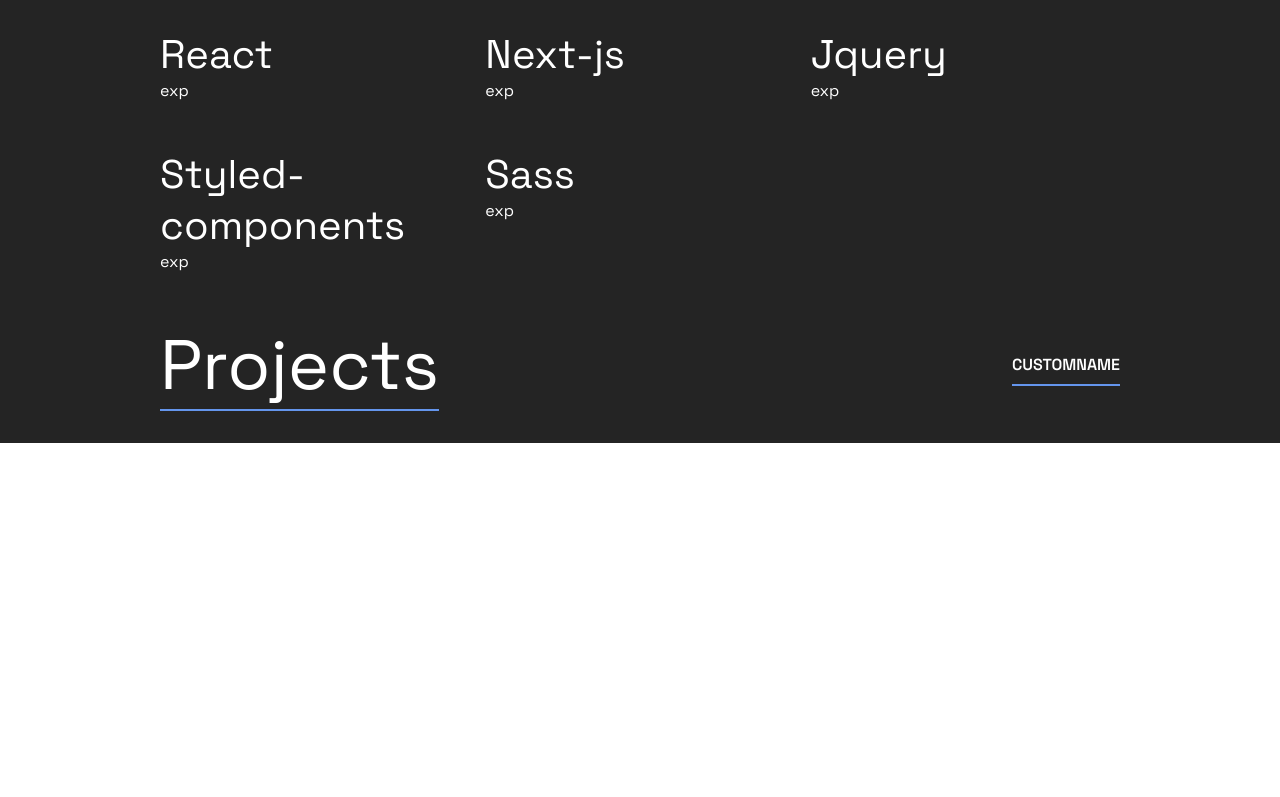
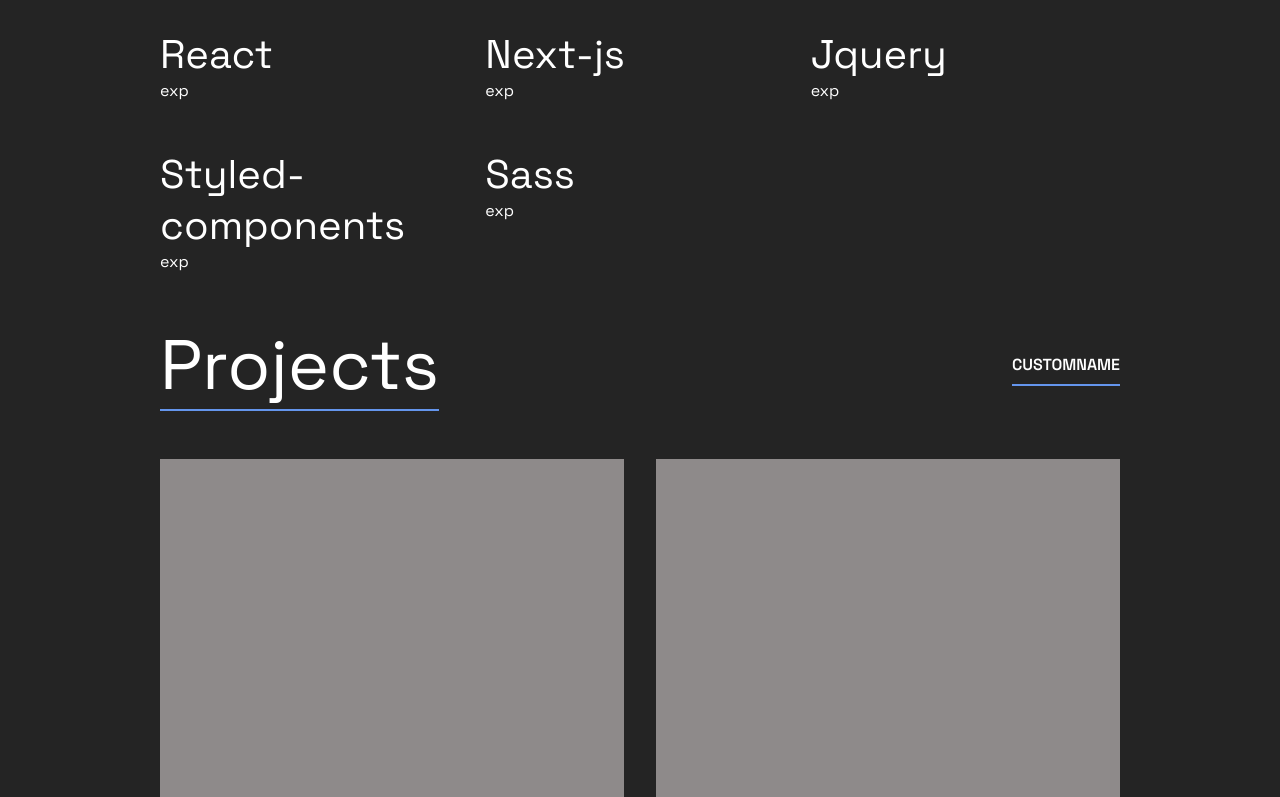
Before and after one commit to maicondguerian/my-portifolio, a React (Vite) app: page / in a window 1280 px wide. Shown: the part 850-1647 px from the top of the page. Before the commit the page ends 1293 px from the top, so only its background shows below. Built offline with nearby package versions, Linux system fonts and the light colour scheme.

Commit message:
created grid  projects listt

```diff
--- a/src/components/myProjects/Projects.jsx
+++ b/src/components/myProjects/Projects.jsx
@@ -13,13 +13,62 @@
       font-weight: 400;
       border-bottom: 2px solid ${props => props.theme.primaryColors.softBlue};
     }
-    `
+  `
+
+const StyledProjectThumb = styled.ul`
+    list-style-type: none;
+    display: grid;
+    grid-template-columns: repeat(2, 1fr);
+    grid-column-gap: 2rem;
+    grid-row-gap: 3rem;
+    color: #000;
+
+    li{
+      background-color: ${props => props.theme.primaryColors.softGray};
+      height: 400px;
+      margin-bottom: 0.5rem;
+
+      P, span{
+        color: #000;
+      };
+    };
+`
+const InfosWrapper = styled.span`
+    display:flex;
+    flex-direction: column;
+`
+
+  const projectsList = [
+    { proj: "github", exp: "exp" },
+    { proj: "css", exp: "exp" },
+    { proj: "Javascript", exp: "exp" },
+    { proj: "React", exp: "exp" },
+    { proj: "Next-js", exp: "exp" },
+    { proj: "Jquery", exp: "exp"},
+    { proj: "Styled-components", exp: "exp" },
+    { proj: "Sass", exp: "exp" }
+];
+
+const SetThumbnail = () => {
+  return projectsList.map((mock, index) => (
+    <InfosWrapper>
+      <li key={index}>
+      </li>
+        <span>{mock.proj}</span>
+        <p> {mock.exp} </p>
+    </InfosWrapper>
+  ));
+};
+
   return (
-    <StyledContainer>
-      <h1>
-        Projects
-      </h1>
+    <>
+      <StyledContainer>
+        <h1>Projects</h1>
         <Buttom bgColor={'transparent'}/>
-    </StyledContainer>
+      </StyledContainer>
+      <StyledProjectThumb>
+        <SetThumbnail />
+      </StyledProjectThumb>
+    </>
   )
 }
--- a/src/components/skills/mySkills.jsx
+++ b/src/components/skills/mySkills.jsx
@@ -20,7 +20,6 @@
 const StyledUl = styled.ul`
     list-style:none;
     display: grid;
-    justify-content:space-between;
     grid-template-columns: repeat(3, 1fr);
     grid-column-gap: 1rem;
     grid-row-gap: 3rem;
```
